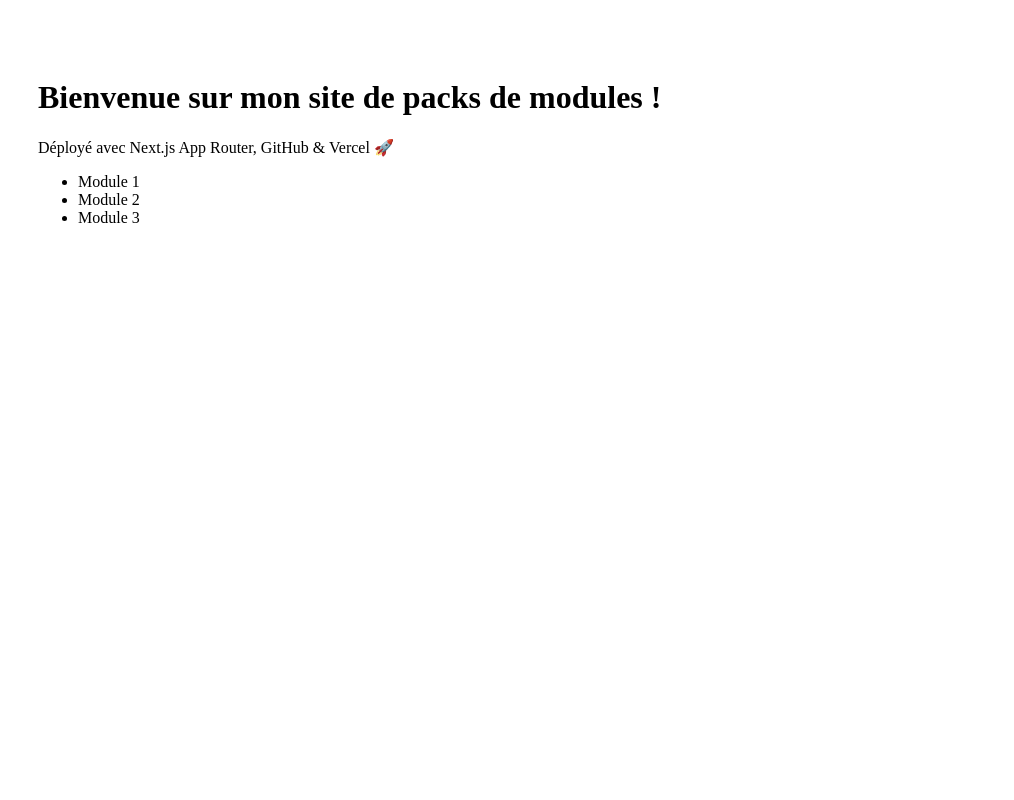
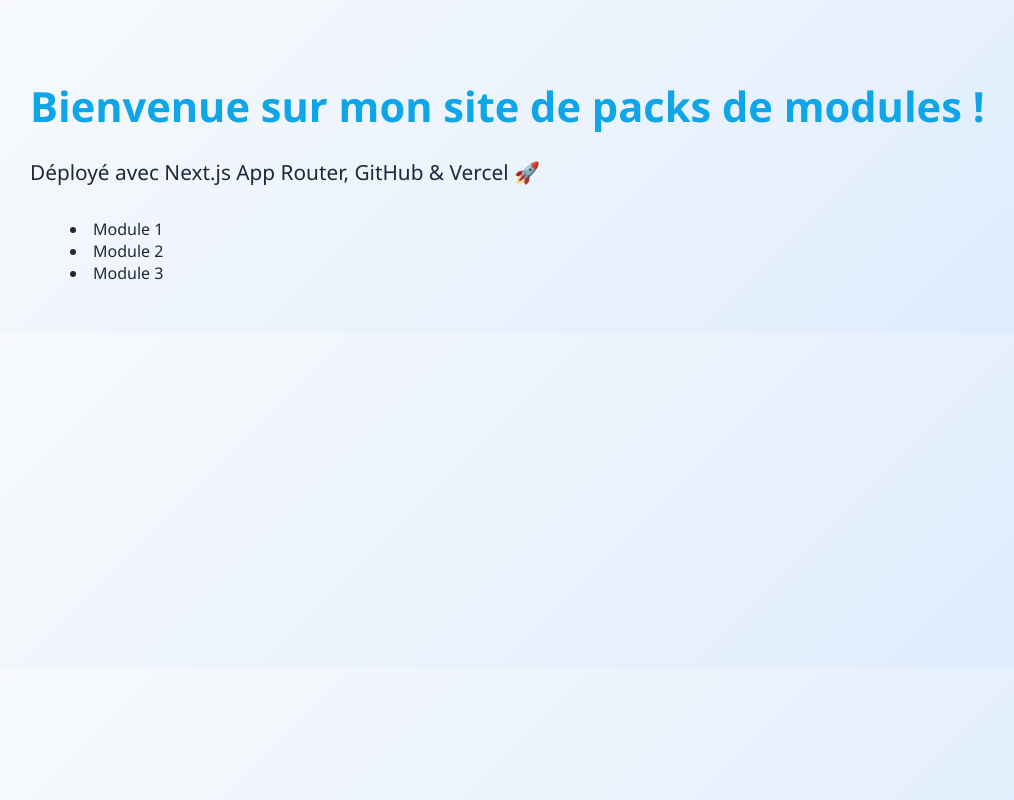
Before and after one commit to NoxaCoreStudio/noxacore-site, a Next.js app: page / in a window 1280 px wide. Shown: the whole page, without its empty margins (20-1034 px from the left). Built offline with nearby package versions, Linux system fonts and the light colour scheme.

Commit message:
Update layout.js

```diff
--- a/app/layout.js
+++ b/app/layout.js
@@ -1,6 +1,8 @@
+import './globals.css';
+
 export default function RootLayout({ children }) {
   return (
-    <html>
+    <html lang="fr">
       <body>{children}</body>
     </html>
   );
```
